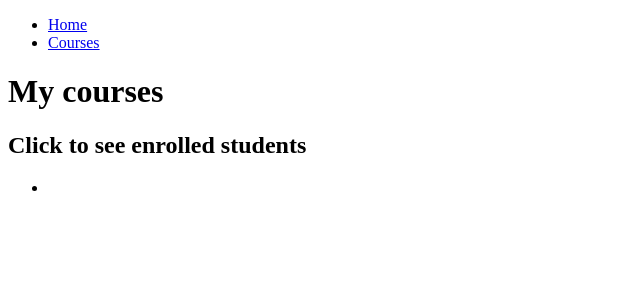
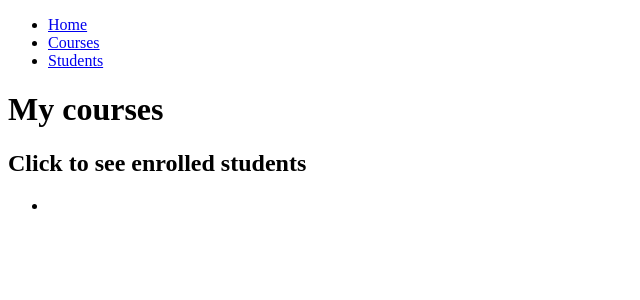
Before and after one commit to sparky9043/00-gradebook, a Django app: page /courses/ in a window 1280 px wide. Shown: the top 300 px of the page, without its empty margins (0-640 px from the left). Run offline with Django 5.2, Linux system fonts and the light colour scheme; data that the repository does not hold is empty.

Commit message:
feat: add link to list of students in nav

```diff
--- a/gradebook_main/templates/gradebook_main/base.html
+++ b/gradebook_main/templates/gradebook_main/base.html
@@ -19,6 +19,10 @@
           <a href="{% url 'gradebook_main:courses' %}">
             Courses</a>
         </li>
+        <li>
+          <a href="{% url 'gradebook_main:students' %}">
+            Students</a>
+        </li>
       </ul>
     </nav>
   </header>
```
